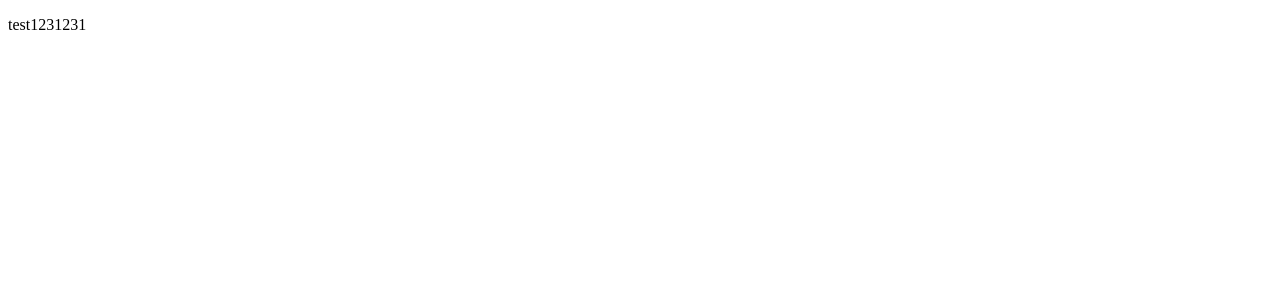
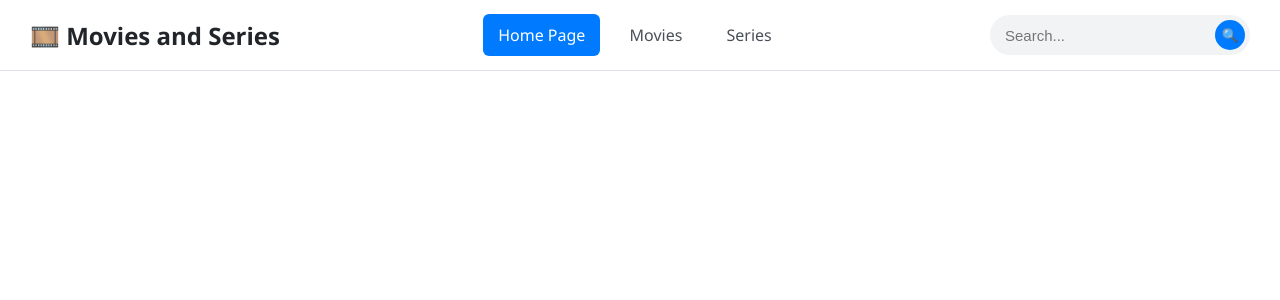
Before and after one commit to IBullseyea/MovieLibrary, a Django app: page / in a window 1280 px wide. Before the commit the part shown is almost empty. Shown: the top 300 px of the page. Run offline with Django 5.2, Linux system fonts and the light colour scheme.

Commit message:
The header section has been added to the HTML file, and the CSS file has been added, but the CSS file is not working.

```diff
--- a/MainPage/templates/MainPage/index.html
+++ b/MainPage/templates/MainPage/index.html
@@ -2,13 +2,32 @@
 <html lang="en">
 <head>
     <meta charset="UTF-8">
+    <link rel=" stylesheet" href="style.css">
     <meta name="viewport" content="width=device-width, initial-scale=1.0">
     <title>Main Page</title>
 </head>
 <body>
-    <p>test1231231 </p>
-    <h1>
+    <header class="site-header">
 
-    </h1>
+        <!-- Left Side: Site Title -->
+        <a href="index.html" class="site-title">
+            🎞️ Movies and Series
+        </a>
+
+        <!-- Middle Section: Navigation Links -->
+        <nav class="main-nav">
+            <a href="index.html" class="active">Home Page</a>
+            <a href="movies.html">Movies</a>
+            <a href="series">Series</a>
+
+        </nav>
+
+        <!-- Right Side: Search Bar -->
+        <div class="search-container">
+            <input type="text" placeholder="Search...">
+            <button title="Search">🔍</button>
+        </div>
+
+    </header>
 </body>
 </html>
--- /dev/null
+++ b/MainPage/templates/MainPage/style.css
@@ -0,0 +1,79 @@
+/* =========================== GENERAL SETTINGS =========================== */
+body {
+    font-family: 'Segoe UI', Tahoma, Geneva, Verdana, sans-serif;
+    margin: 0;
+}
+
+/* =========================== SITE HEADER =========================== */
+.site-header {
+    background-color: #ffffff;
+    padding: 0 30px;
+    border-bottom: 1px solid #dee2e6;
+    display: flex;
+    justify-content: space-between;
+    align-items: center;
+    height: 70px;
+}
+
+.site-header .site-title {
+    font-size: 24px;
+    font-weight: bold;
+    color: #212529;
+    text-decoration: none;
+}
+
+.site-header .main-nav a {
+    color: #495057;
+    text-decoration: none;
+    padding: 10px 15px;
+    margin: 0 5px;
+    border-radius: 6px;
+    font-weight: 500;
+    transition: background-color 0.2s ease-in-out;
+}
+
+.site-header .main-nav a:hover {
+    background-color: #f1f3f5;
+}
+
+.site-header .main-nav a.active {
+    background-color: #007bff;
+    color: white;
+}
+
+.site-header .search-container {
+    display: flex;
+    align-items: center;
+    background-color: #f1f3f5;
+    border-radius: 20px;
+    padding: 5px;
+}
+
+.site-header .search-container input {
+    border: none;
+    background-color: transparent;
+    outline: none;
+    padding: 5px 10px;
+    width: 200px;
+    font-size: 15px;
+}
+
+.site-header .search-container button {
+    border: none;
+    background: #007bff;
+    color: white;
+    width: 30px;
+    height: 30px;
+    border-radius: 50%;
+    cursor: pointer;
+    display: flex;
+    align-items: center;
+    justify-content: center;
+}
+
+/* =========================== CONTAINER =========================== */
+.container {
+    width: 90%;
+    max-width: 1200px;
+    margin: 30px auto;
+}
```
Also changed, not shown: 1 other file.
